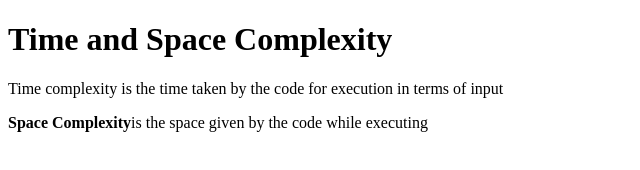
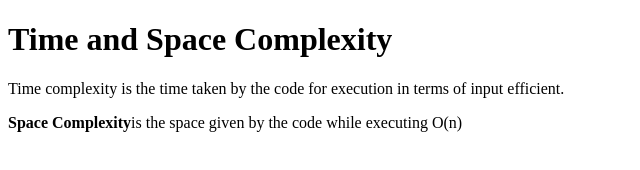
Before and after one commit to acciojob/time-and-space-complexity-madskull01, a website: page main.html in a window 1280 px wide. Shown: the whole page, without its empty margins (0-640 px from the left). Drawn offline with Linux system fonts and the light colour scheme.

Commit message:
created a submission

```diff
--- a/main.html
+++ b/main.html
@@ -9,8 +9,8 @@
 <body>
 	<!-- the entire body must be written by student -->
 	<h1>Time and Space Complexity</h1>
-	<p>Time complexity is the time taken by the code for execution in terms of input</p>
-	<p><b>Space Complexity</b>is the space given by the code while executing</p>
+	<p>Time complexity is the time taken by the code for execution in terms of input efficient.</p>
+	<p><b>Space Complexity</b>is the space given by the code while executing O(n)</p>
     <script type="text/javascript" src="./script.js">
 </script>
 
```
